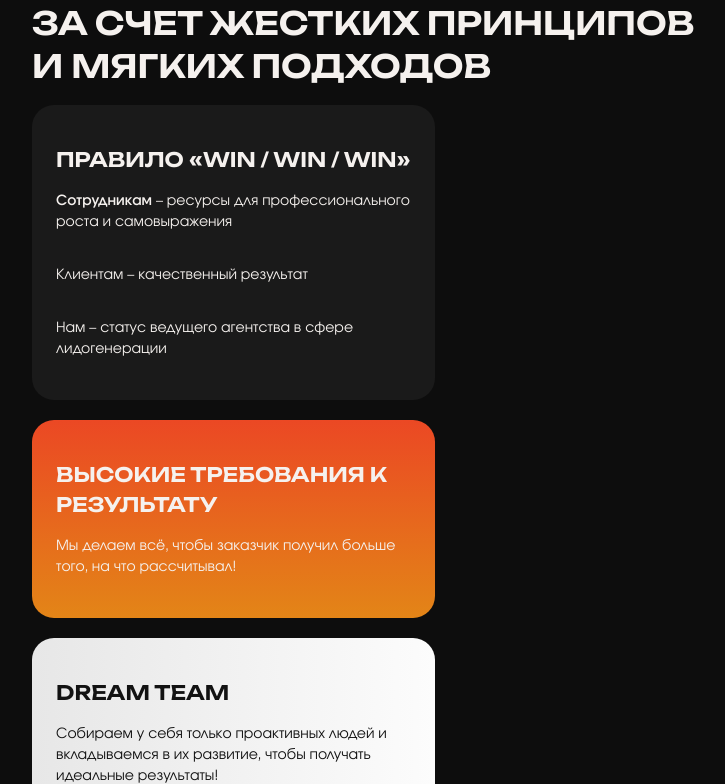
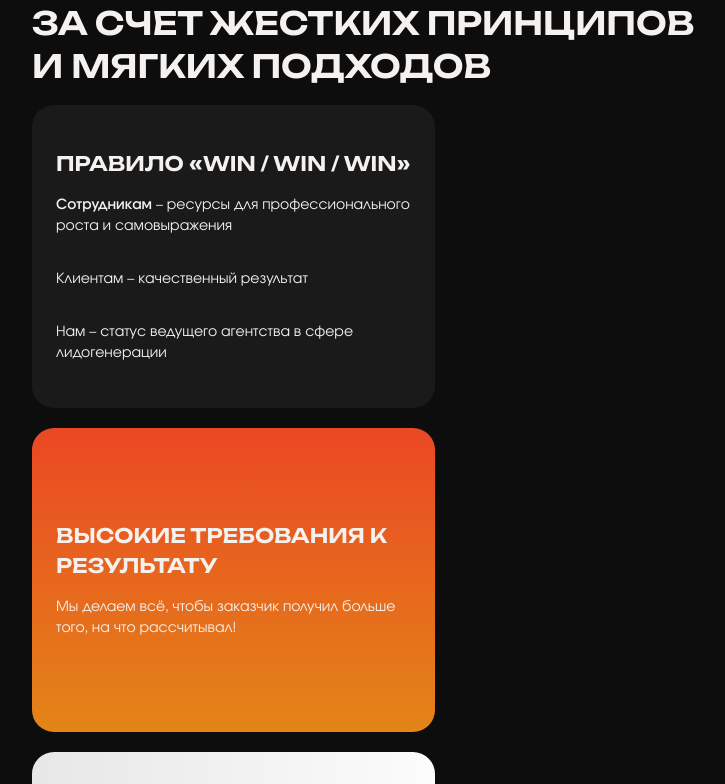
Before and after one commit to Olga-Tsygankova/mst, a React (Vite) app: page / in a window 1280 px wide. Shown: the part 1556-2340 px from the top of the page, without its empty margins (256-981 px from the left). Built offline with nearby package versions, Linux system fonts and the light colour scheme.

Commit message:
fix: tweak issues

```diff
--- a/src/components/Result/styles.module.css
+++ b/src/components/Result/styles.module.css
@@ -38,13 +38,18 @@
 .cardWrapper {
 	display: flex;
 	flex-direction: column;
+	justify-content: stretch;
 	align-items: stretch;
 	gap: 20px;
+
+
+	height: 950px;
 }
 
 @media (min-width: 1440px) {
 	.cardWrapper {
 		flex-direction: row;
+		height: auto;
 	}
 }
 
@@ -52,15 +57,23 @@
 	display: flex;
 	flex-direction: column;
 	justify-content: center;
+	gap: 32px;
 
+	height: 100%;
 	max-width: 355px;
-	gap: 32px;
+
 	padding: 40px 24px;
 	border-radius: 22px;
 
 	background-color: #1A1A1A;
 
 	color: #F5F1EE;
+}
+
+@media (min-width: 1440px) {
+	.card {
+		height: auto;
+	}
 }
 
 .cardOrange {
```
